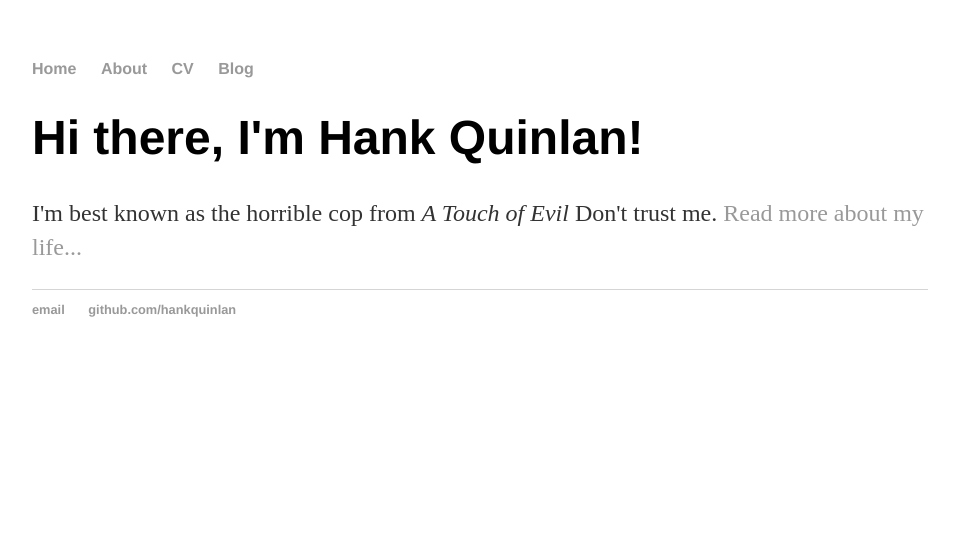
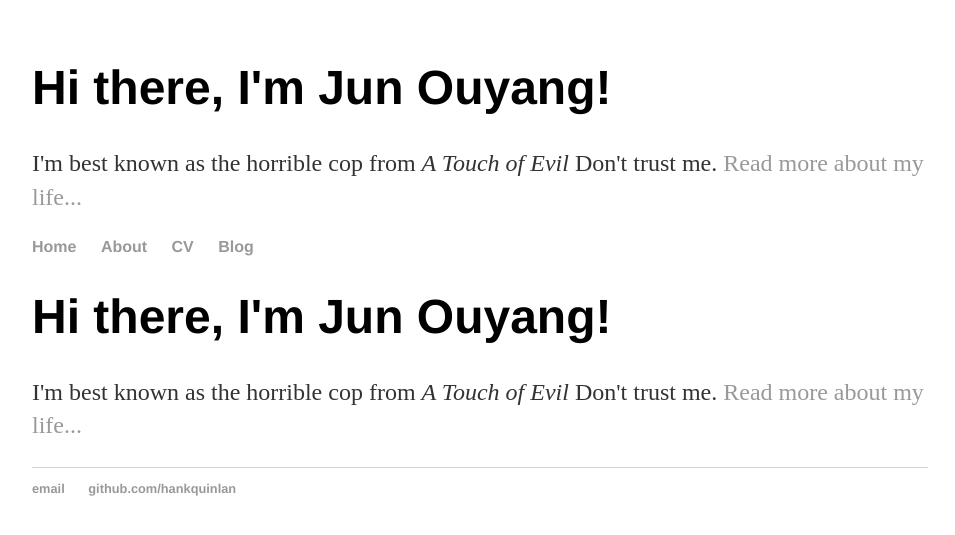
Before and after one commit to ouyangjunaoyun/mywebsite, a Jekyll site: the page index.html, which Jekyll copies as it is, in a window 1280 px wide. Shown: the top 535 px of the page, without its empty margins (160-1115 px from the left). Built offline with Jekyll 4.4.1, drawn with Linux system fonts in a browser that asks for light colours.

Commit message:
Update index.html

```diff
--- a/index.html
+++ b/index.html
@@ -1,11 +1,17 @@
 <!DOCTYPE html>
 <html>
 	<head>
-		<title>Hank Quinlan, Horrible Cop</title>
+		<title>Jun Ouyang, University of Toronto</title>
 		<!-- link to main stylesheet -->
 		<link rel="stylesheet" type="text/css" href="/css/main.css">
 	</head>
 	<body>
+		<div class="container">
+    		<div class="blurb">
+        		<h1>Hi there, I'm Jun Ouyang!</h1>
+				<p>I'm best known as the horrible cop from <em>A Touch of Evil</em> Don't trust me. <a href="/about">Read more about my life...</a></p>
+    		</div><!-- /.blurb -->
+		</div><!-- /.container -->
 		<nav>
     		<ul>
         		<li><a href="/">Home</a></li>
@@ -16,7 +22,7 @@
 		</nav>
 		<div class="container">
     		<div class="blurb">
-        		<h1>Hi there, I'm Hank Quinlan!</h1>
+        		<h1>Hi there, I'm Jun Ouyang!</h1>
 				<p>I'm best known as the horrible cop from <em>A Touch of Evil</em> Don't trust me. <a href="/about">Read more about my life...</a></p>
     		</div><!-- /.blurb -->
 		</div><!-- /.container -->
```
